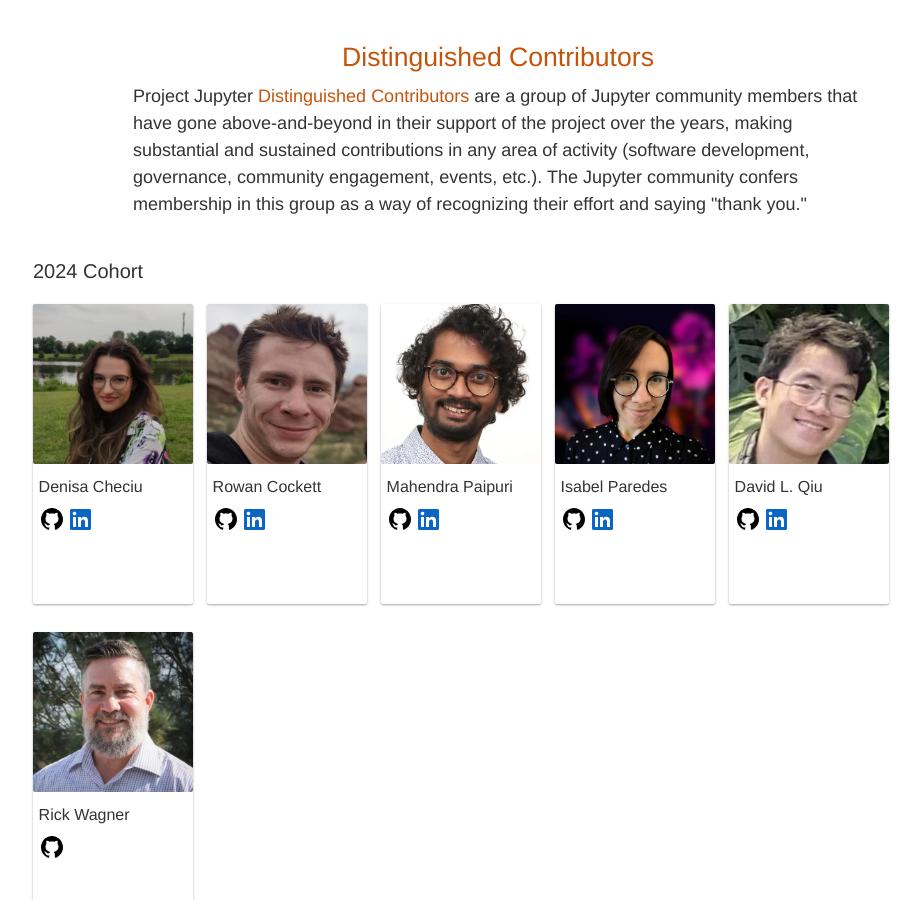
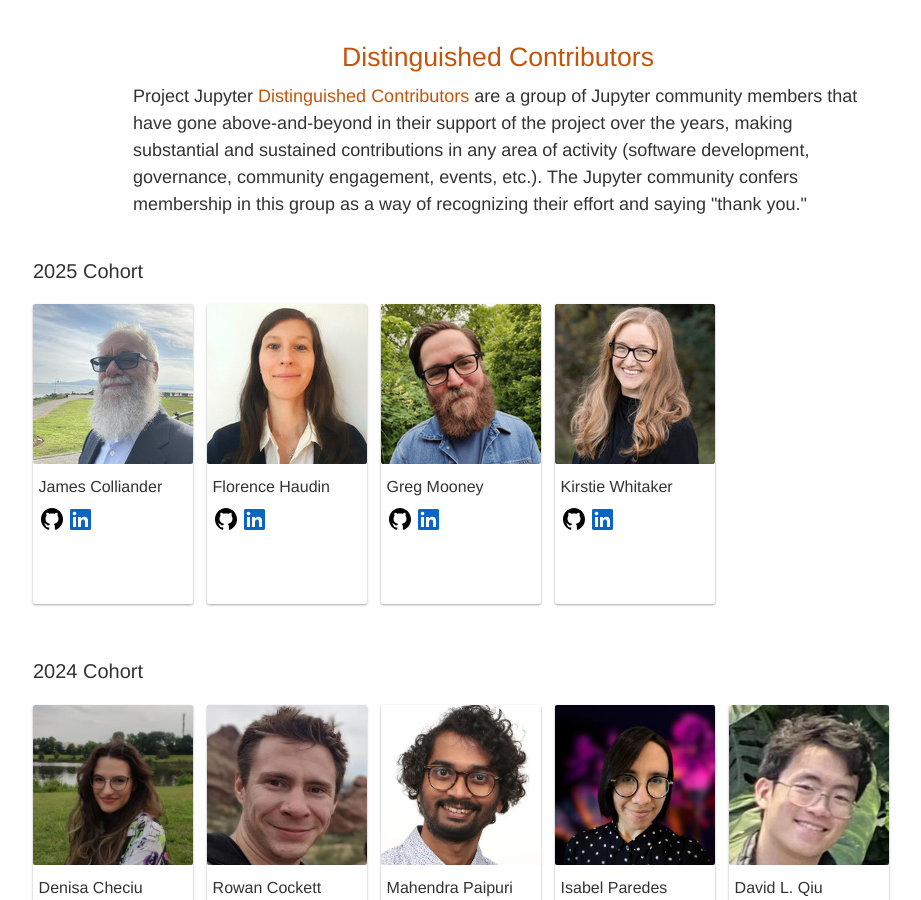
Before and after one commit to jupyter/jupyter.github.io, a Jekyll site: the page built from about.html, in a window 1280 px wide and 900 px high, scrolled down 2763 px. Shown: the whole window, without its empty margins (142-1063 px from the left). Built offline with Jekyll 4.4.1, drawn with Linux system fonts in a browser that asks for light colours; comment, search, counter and statistics services are not loaded.

Commit message:
Added 2025 JDC cohort (#859)

```diff
--- a/about.html
+++ b/about.html
@@ -20,6 +20,24 @@
   Project Jupyter <a href="https://jupyter.org/governance/distinguished_contributors.html">Distinguished Contributors</a> are a group of Jupyter community members that have gone above-and-beyond in their support of the project over the years, making substantial and sustained contributions in any area of activity (software development, governance, community engagement, events, etc.). The Jupyter community confers membership in this group as a way of recognizing their effort and saying "thank you."
 
 # All bio photos should go in assets/bios cut at 160x160px
+distinguished_2025:
+  - name: James Colliander
+    photo: James_Colliander.jpeg
+    gh_handle: https://github.com/colliand
+    linkedin: https://linkedin.com/in/james-colliander-9bb02465
+  - name: Florence Haudin
+    photo: HaudinFlorence.jpg
+    gh_handle: https://github.com/HaudinFlorence
+    linkedin: https://www.linkedin.com/in/florence-haudin-fr/
+  - name: Greg Mooney
+    photo: Greg_Mooney.jpg
+    gh_handle: https://github.com/gjmooney
+    linkedin: https://www.linkedin.com/in/gjmooney/
+  - name: Kirstie Whitaker
+    photo: Kirstie_Whitaker.jpg
+    gh_handle: https://github.com/KirstieJane
+    linkedin: https://www.linkedin.com/in/kirstiewhitaker
+
 distinguished_2024:
   - name: Denisa Checiu
     photo: Denisa_Checiu.jpg
@@ -715,6 +733,25 @@
     </div>
 
     <div class="content content--wide">
+      <h3>2025 Cohort</h3>
+      <div class="biocard-wrapper">
+      {% for bio in page.distinguished_2025 %}
+        {% include biocard.html
+            name=bio.name
+            photo=bio.photo
+            loading='eager'
+            personal=bio.personal
+            gh_handle=bio.gh_handle
+            linkedin=bio.linkedin
+            twitter_handle=bio.twitter_handle
+            mastodon=bio.mastodon
+            bluesky_handle=bio.bluesky_handle
+        %}
+      {% endfor %}
+      </div>
+    </div>
+
+    <div class="content content--wide">
       <h3>2024 Cohort</h3>
       <div class="biocard-wrapper">
       {% for bio in page.distinguished_2024 %}
```
Also changed, not shown: assets/bios/Greg_Mooney.jpg (added), assets/bios/HaudinFlorence.jpg (added), assets/bios/James_Colliander.jpeg (added), assets/bios/Kirstie_Whitaker.jpg (added).
